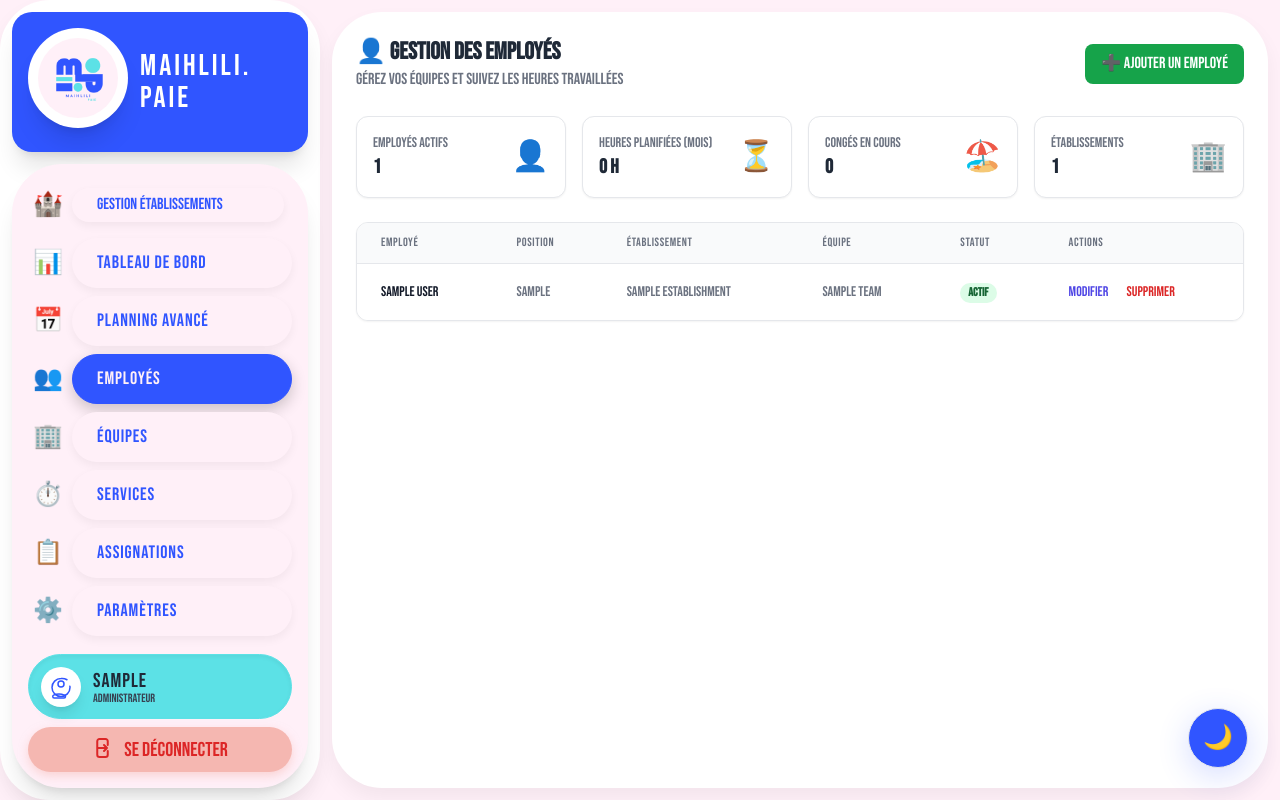
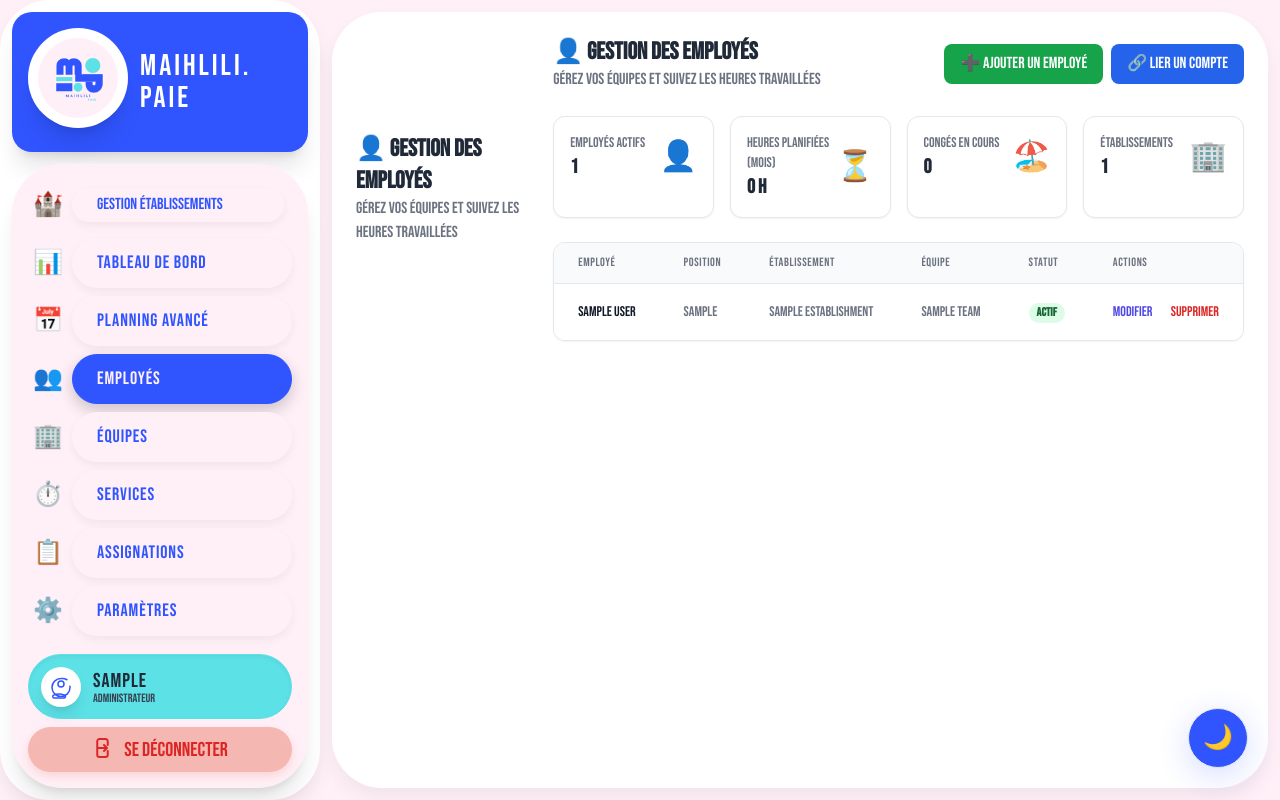
Before and after one commit to filet0fish09/Maihlili.Paie, a Flask app: page /employees in a window 1280 px wide. Run offline with Flask 3, Linux system fonts and the light colour scheme; a user stored in the database is signed in; tables that the repository leaves empty hold one stand-in row (values such as "Sample post"); some libraries are stand-ins or nearby versions.

Commit message:
Refactor employee management template with modal support

```diff
--- a/templates/employees.html
+++ b/templates/employees.html
@@ -6,11 +6,25 @@
       <h1 class="text-2xl font-bold text-gray-800">👤 Gestion des Employés</h1>
       <p class="text-gray-500">Gérez vos équipes et suivez les heures travaillées</p>
     </div>
+  <div class="space-y-6">
+  <div class="flex justify-between items-center">
+    <div>
+      <h1 class="text-2xl font-bold text-gray-800">👤 Gestion des Employés</h1>
+      <p class="text-gray-500">Gérez vos équipes et suivez les heures travaillées</p>
+    </div>
+    <div class="flex space-x-2">
       {% if current_user.is_manager %}
       <button onclick="showAddEmployeeModal()" class="bg-green-600 text-white px-4 py-2 rounded-lg hover:bg-green-700">
         ➕ Ajouter un employé
       </button>
       {% endif %}
+
+      {% if current_user.is_manager %}
+      <button onclick="showLinkUserModal()" class="bg-blue-600 text-white px-4 py-2 rounded-lg hover:bg-blue-700">
+        🔗 Lier un Compte
+      </button>
+      {% endif %}
+    </div>
     </div>
 
   <div class="grid grid-cols-1 md:grid-cols-4 gap-4 mb-6">
@@ -254,4 +268,55 @@
         });
     });
 </script>
+
+<div id="linkUserModal" class="hidden fixed inset-0 bg-gray-600 bg-opacity-50 overflow-y-auto h-full w-full z-50">
+    <div class="relative top-20 mx-auto p-5 border w-96 shadow-lg rounded-md bg-white">
+        <h3 class="text-lg font-medium leading-6 text-gray-900">Lier un compte à cet établissement</h3>
+        <form id="linkUserForm" method="POST">
+            <div class="mt-4">
+                <label for="user_id" class="block text-sm font-medium text-gray-700">Sélectionner un utilisateur non lié</label>
+                <select id="user_id" name="user_id" required class="mt-1 block w-full pl-3 pr-10 py-2 text-base border-gray-300 focus:outline-none focus:ring-indigo-500 focus:border-indigo-500 sm:text-sm rounded-md">
+                    {% for user in users_to_link %}
+                    <option value="{{ user.id }}">{{ user.username }} ({{ user.email }})</option>
+                    {% endfor %}
+                </select>
+            </div>
+            <div class="mt-4 flex justify-end space-x-2">
+                <button type="button" onclick="hideLinkUserModal()" class="px-4 py-2 text-gray-700 bg-gray-200 rounded-lg">Annuler</button>
+                <button type="submit" class="px-4 py-2 bg-blue-600 text-white rounded-lg">Lier</button>
+            </div>
+        </form>
+    </div>
+</div>
+
+<script>
+    function showLinkUserModal() {
+        document.getElementById('linkUserModal').classList.remove('hidden');
+    }
+    function hideLinkUserModal() {
+        document.getElementById('linkUserModal').classList.add('hidden');
+    }
+
+    // Gérer la soumission du formulaire de liaison
+    document.getElementById('linkUserForm').addEventListener('submit', function(e) {
+        e.preventDefault();
+        const formData = new FormData(this);
+
+        fetch('/api/establishments/link_user', {
+            method: 'POST',
+            body: formData
+        })
+        .then(response => response.json())
+        .then(data => {
+            if (data.success) {
+                location.reload();
+            } else {
+                alert('Erreur: ' + data.error);
+            }
+        })
+        .catch(error => alert('Erreur lors de la liaison.'));
+    });
+</script>
+
+
 {% endblock %}
```
Lines whose indentation alone changed are shown as unchanged.
